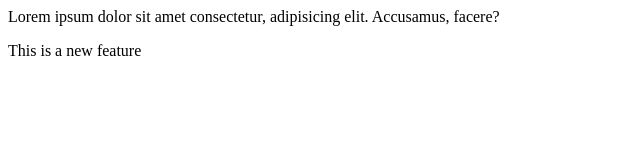
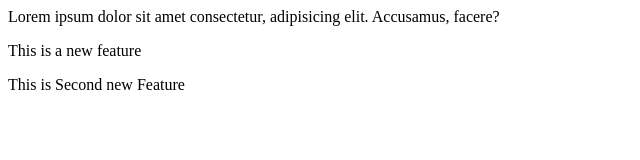
Before and after one commit to Dipak12221/localrepo, a plain HTML site: page index.html in a window 1280 px wide. Shown: the whole page, without its empty margins (0-640 px from the left). Drawn offline with Linux system fonts and the light colour scheme.

Commit message:
Added new Feature

```diff
--- a/index.html
+++ b/index.html
@@ -1,2 +1,3 @@
 <p>Lorem ipsum dolor sit amet consectetur, adipisicing elit. Accusamus, facere?</p>
 <p>This is a new feature</p>
+<p> This is Second new Feature</p>
```
